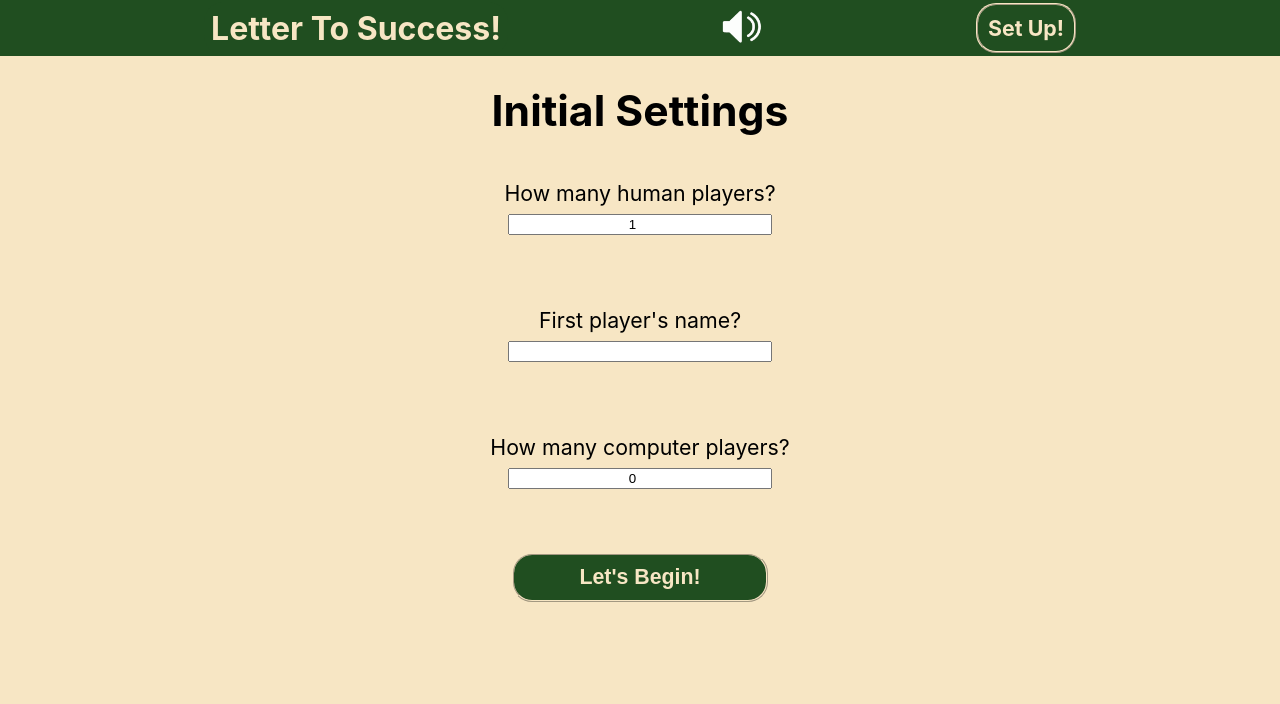
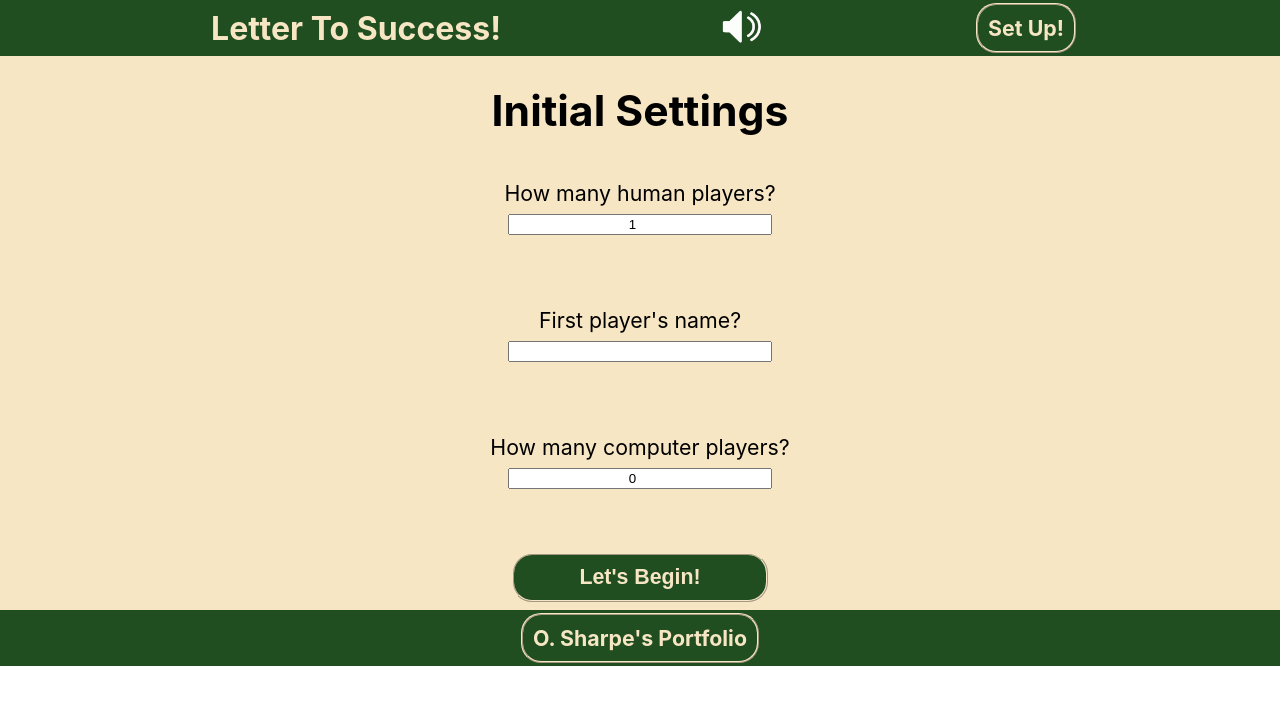
Before and after one commit to OSharpe001/letter-to-success, a React (Create React App) app: page /settings in a window 1280 px wide. Shown: the top 704 px of the page. Built offline with nearby package versions, Linux system fonts and the light colour scheme.

Commit message:
seperating form from whole page, importing Footer component, change cheeringKids volume

```diff
--- a/src/Pages/Settings.js
+++ b/src/Pages/Settings.js
@@ -1,4 +1,5 @@
 import { useState } from "react";
+import { Footer } from "../components";
 import { cheering_kids } from "../assets/sounds";
 
 export default function Settings({ submitForm, sound }) {
@@ -19,6 +20,7 @@ export default function Settings({ submitForm, sound }) {
     const playerNameError = "Human players need a unique name.";
 
     const cheeringKids = new Audio(cheering_kids);
+    cheeringKids.volume = .8;
 
     const handleHumanPlayerAmountChange = (e) => {
         setHumanPlayerAmount(e.target.value);
@@ -164,8 +166,10 @@ export default function Settings({ submitForm, sound }) {
     };
 
     return (
+        <div
+            className="settingsPage">
             <form
-            className="form settings-page"
+                className="form"
                 onSubmit={handleSubmit}
             >
                 <h1>Initial Settings</h1>
@@ -266,5 +270,7 @@ export default function Settings({ submitForm, sound }) {
                     aria-label="On Click"
                 />
             </form>
+            <Footer />
+        </div>
     );
 };
```
Lines whose indentation alone changed are shown as unchanged.
